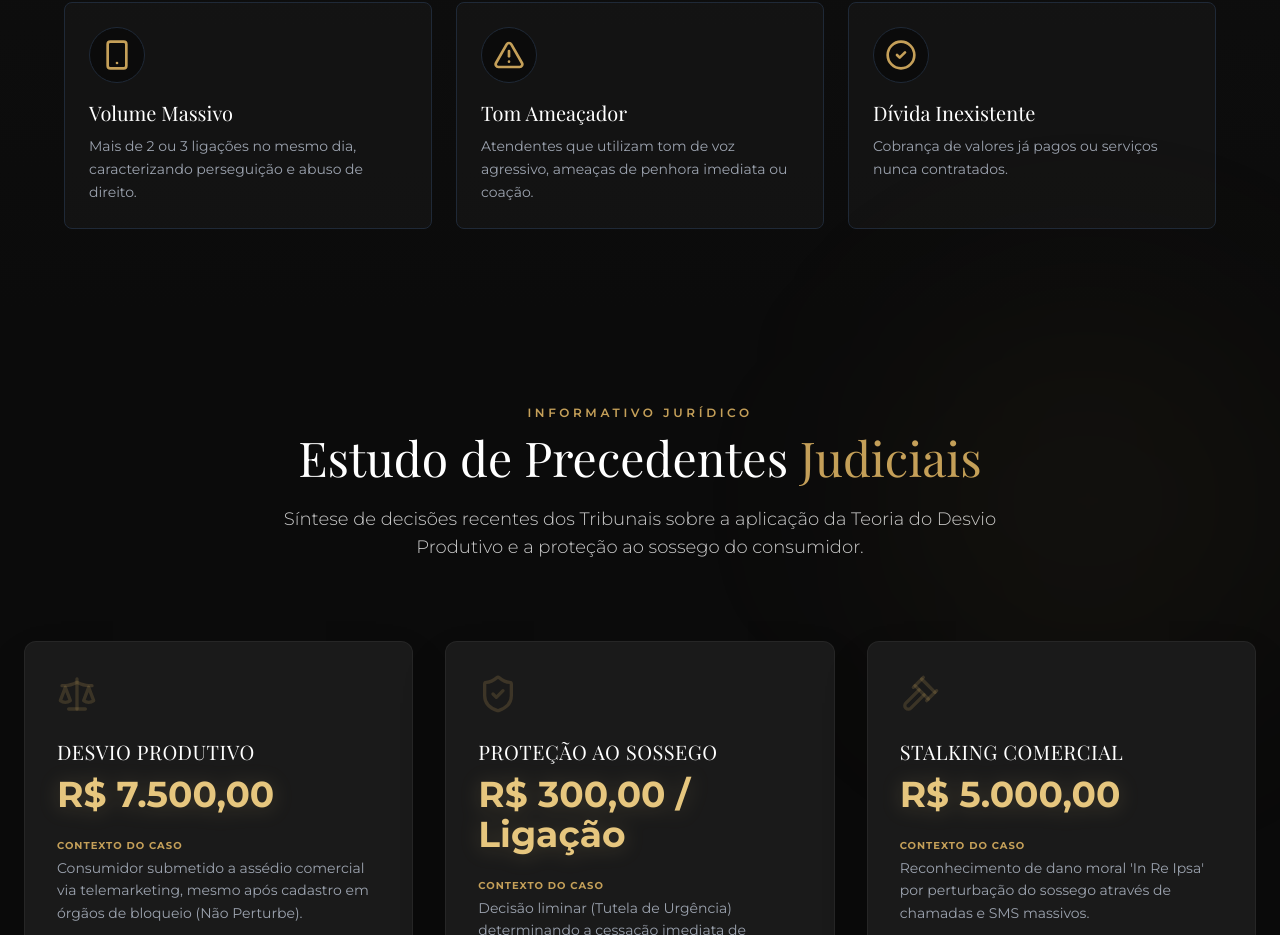
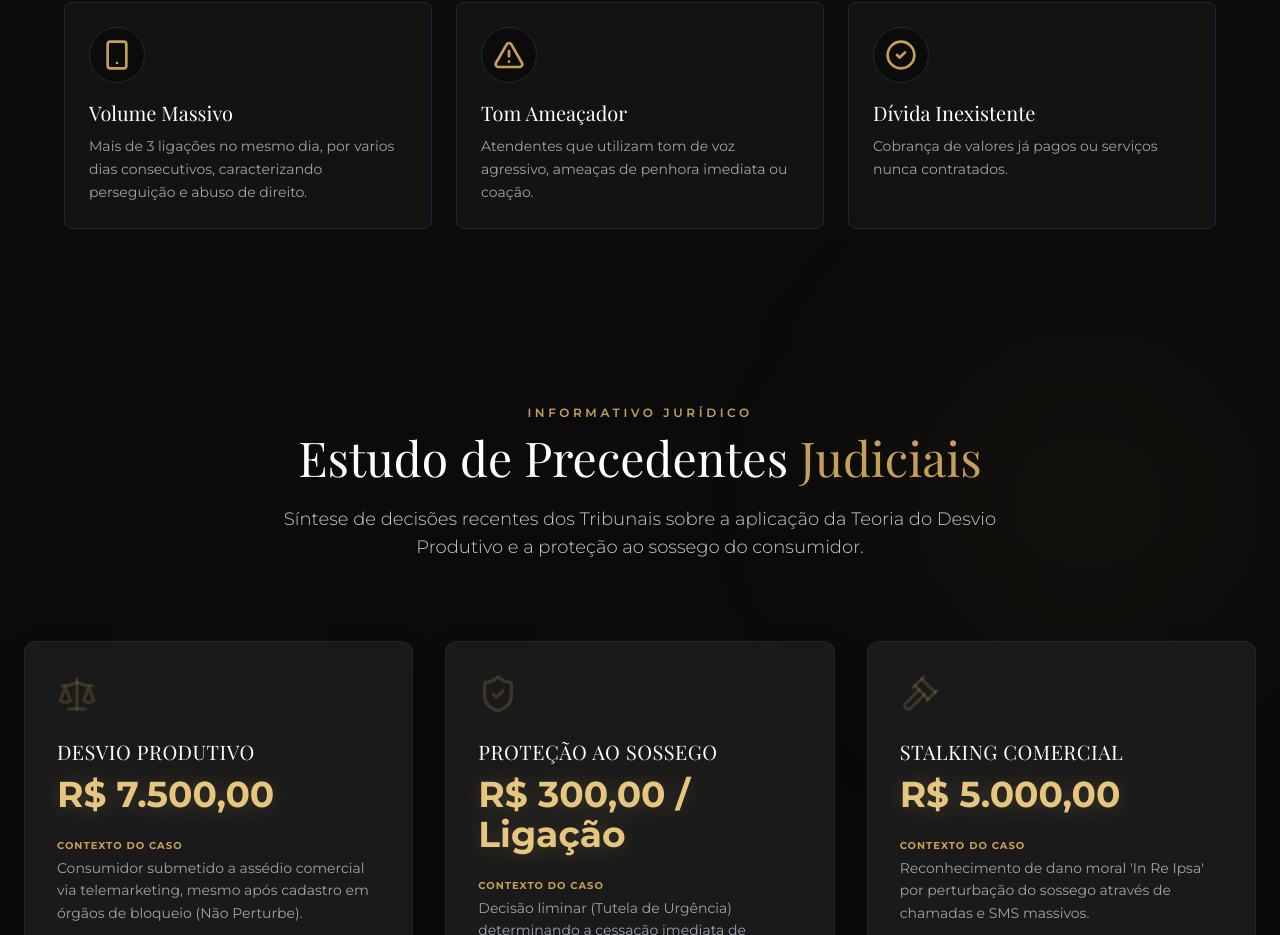
Before and after one commit to advogadovitordalben-wq/Liga-es---Dano-Moral, a React (Vite) app: page / in a window 1280 px wide. Shown: the part 2153-3088 px from the top of the page. Built offline with nearby package versions, Linux system fonts and the light colour scheme; a web font is replaced by a local one.

Commit message:
Update HarassmentTypes.tsx

```diff
--- a/components/HarassmentTypes.tsx
+++ b/components/HarassmentTypes.tsx
@@ -21,7 +21,7 @@ const HarassmentTypes: React.FC = () => {
     {
       icon: <Smartphone className="w-8 h-8 text-legal-gold" />,
       title: "Volume Massivo",
-      text: "Mais de 2 ou 3 ligações no mesmo dia, caracterizando perseguição e abuso de direito."
+      text: "Mais de 3 ligações no mesmo dia, por varios dias consecutivos, caracterizando perseguição e abuso de direito."
     },
     {
       icon: <AlertTriangle className="w-8 h-8 text-legal-gold" />,
```
